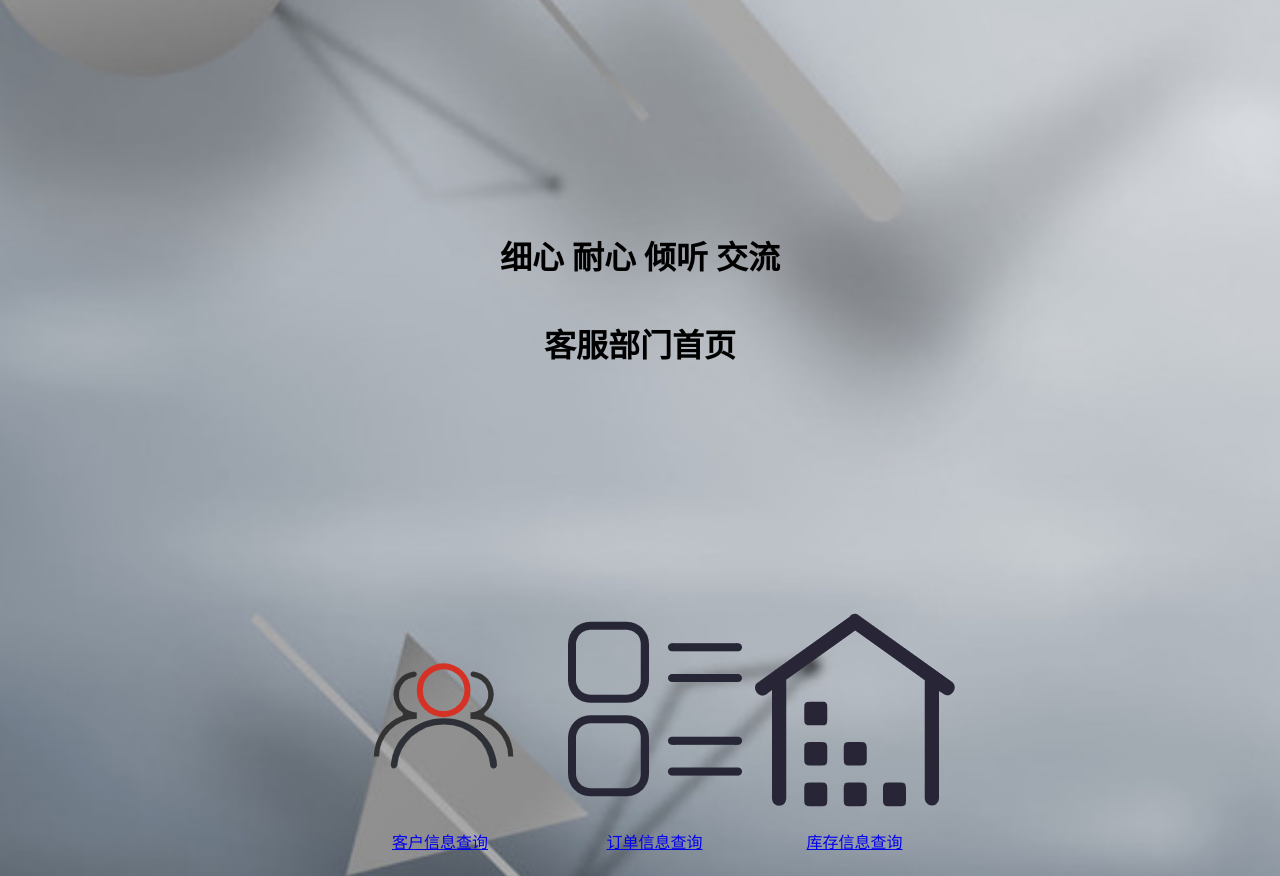
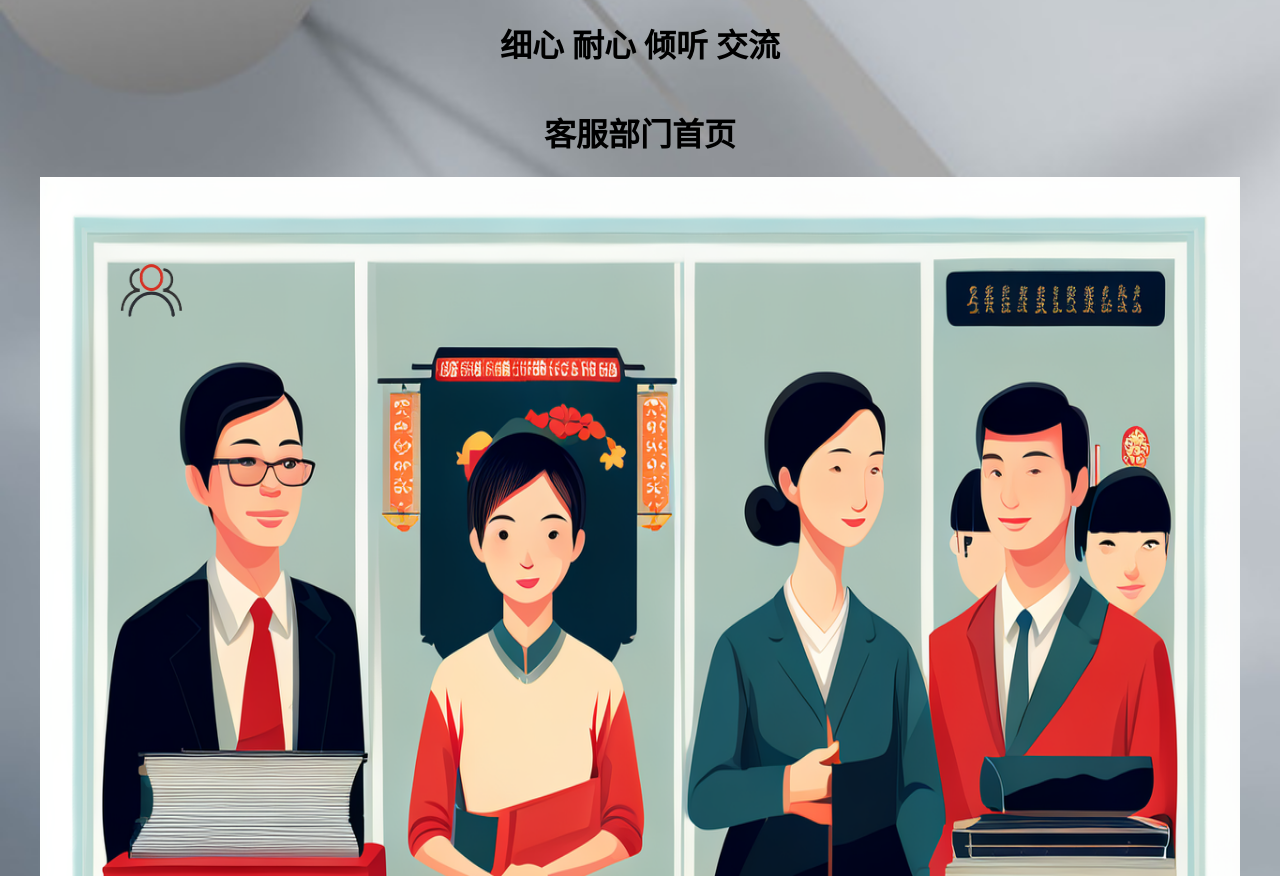
Before and after one commit to Alanqh/IS_0_3, a Django app: template customerservice/templates/customer-service_home.html in a window 1280 px wide. Shown: the part 109-985 px from the top of the page. Run offline with Django 4.2, Linux system fonts and the light colour scheme; the template is opened without the code that fills it, so the values that code supplies are empty.

Commit message:
客服子系统界面更新

```diff
--- a/customerservice/templates/customer-service_home.html
+++ b/customerservice/templates/customer-service_home.html
@@ -2,26 +2,88 @@
 {% load static %}
 {% block title %}员工首页{% endblock %}
 {% block content %}
-<div style="display: flex; flex-direction: column; justify-content: center; align-items: center; height: calc(100vh - 200px);">
+<div style="display: flex; flex-direction: column; justify-content: center; align-items: center;">
   <h1>细心 耐心 倾听 交流</h1>
   <h1>客服部门首页</h1>
 </div>
-<div style="display: flex; justify-content: center; flex-wrap: wrap;">
-  <div style="display: flex; justify-content: center; align-items: center; width: 50%; padding: 10px;">
-    <a href="{% url 'customer_information' %}" class="dropdown">
-      <img src="{% static 'images/客户管理.png' %}" style="width: 100%; height: auto;">
-      <p style="text-align: center;">客户信息查询</p>
-    </a>
+<div class="slideshow-container">
+  <div class="mySlides fade">
+    <div style="display: flex; justify-content: space-evenly; flex-wrap: wrap;">
+      <img src="{% static 'images/s-news.png' %}" height="800" width="1200">
+      <a href="{% url 'in_view_messages' %}" class="button">
+        <img src="{% static 'images/news.png' %}" alt="按钮" class="button-image">
+      </a>
+    </div>
+  </div>
 
-    <a href="{% url 'service_records' %}" class="dropdown">
-      <img src="{% static 'images/view.png' %}" style="width: 100%; height: auto;">
-      <p style="text-align: center;">订单信息查询</p>
-    </a>
+  <div class="mySlides fade">
+    <div style="display: flex; justify-content: space-evenly; flex-wrap: wrap;">
+     <img src="{% static 'images/s-inven.png' %}" height="800" width="1200">
+      <a href="{% url 'inventory_list' %}" class="button">
+        <img src="{% static 'images/view.png' %}" alt="按钮" class="button-image">
+      </a>
+    </div>
+  </div>
 
-    <a href="{% url 'inventory_list' %}" class="dropdown">
-      <img src="{% static 'images/inventory.png' %}" style="width: 100%; height: auto;">
-      <p style="text-align: center;">库存信息查询</p>
-    </a>
+  <div class="mySlides fade">
+    <div style="display: flex; justify-content: space-evenly; flex-wrap: wrap;">
+      <img src="{% static 'images/cus-slide.png' %}" height="800" width="1200">
+      <a href="{% url 'customer_information' %}' %}" class="button" >
+        <img src="{% static 'images/客户管理.png' %}" alt="按钮" class="button-image">
+      </a>
+    </div>
+  </div>
+
+  <div class="mySlides fade">
+    <div style="display: flex; justify-content: space-evenly; flex-wrap: wrap;">
+      <img src="{% static 'images/slide-chat.png' %}" height="800" width="1200">
+      <a href="{% url 'chat_index' %}" class="button" >
+        <img src="{% static 'images/chat.png' %}" alt="按钮" class="button-image">
+      </a>
+    </div>
+  </div>
 
   </div>
+  <br>
+  <script>
+  var slideIndex = 0;
+  showSlides();
+
+  function showSlides() {
+    var i;
+    var slides = document.getElementsByClassName("mySlides");
+    for (i = 0; i < slides.length; i++) {
+      slides[i].style.display = "none";
+    }
+    slideIndex++;
+    if (slideIndex > slides.length) {
+      slideIndex = 1
+    }
+    slides[slideIndex - 1].style.display = "block";
+    setTimeout(showSlides, 3000);
+  }
+
+  function plusSlides(n) {
+    showSlides(slideIndex += n);
+  }
+  </script>
+
+  <style>
+    <style>
+      .slideshow-container {
+        border: 1px solid gray; /* Add border */
+      }
+
+      .button {
+        position: absolute;
+        bottom: 350px;
+        left: 100px;
+        z-index: 2;
+      }
+
+      .button-image {
+        width: 100px;
+        height: 100px;
+      }
+    </style>
 {% endblock %}
```
